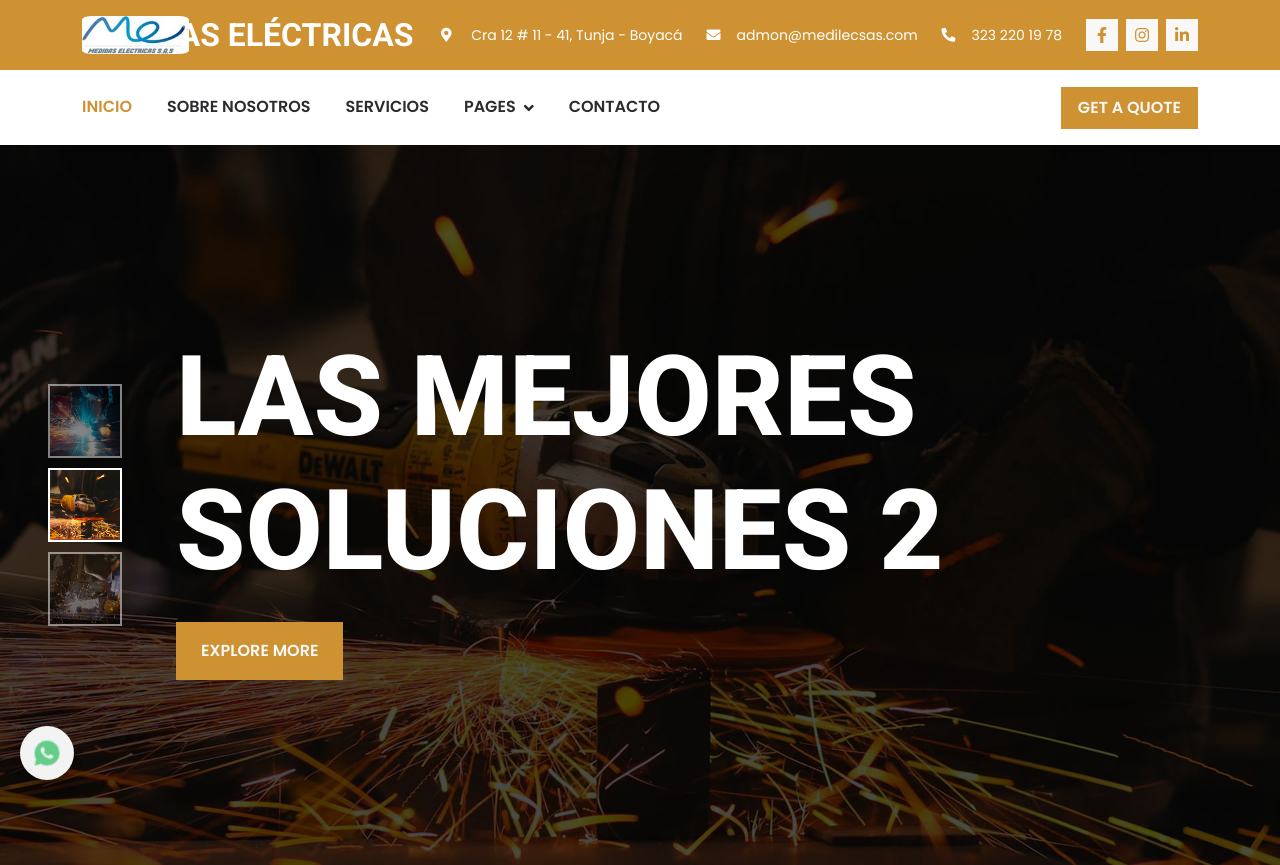
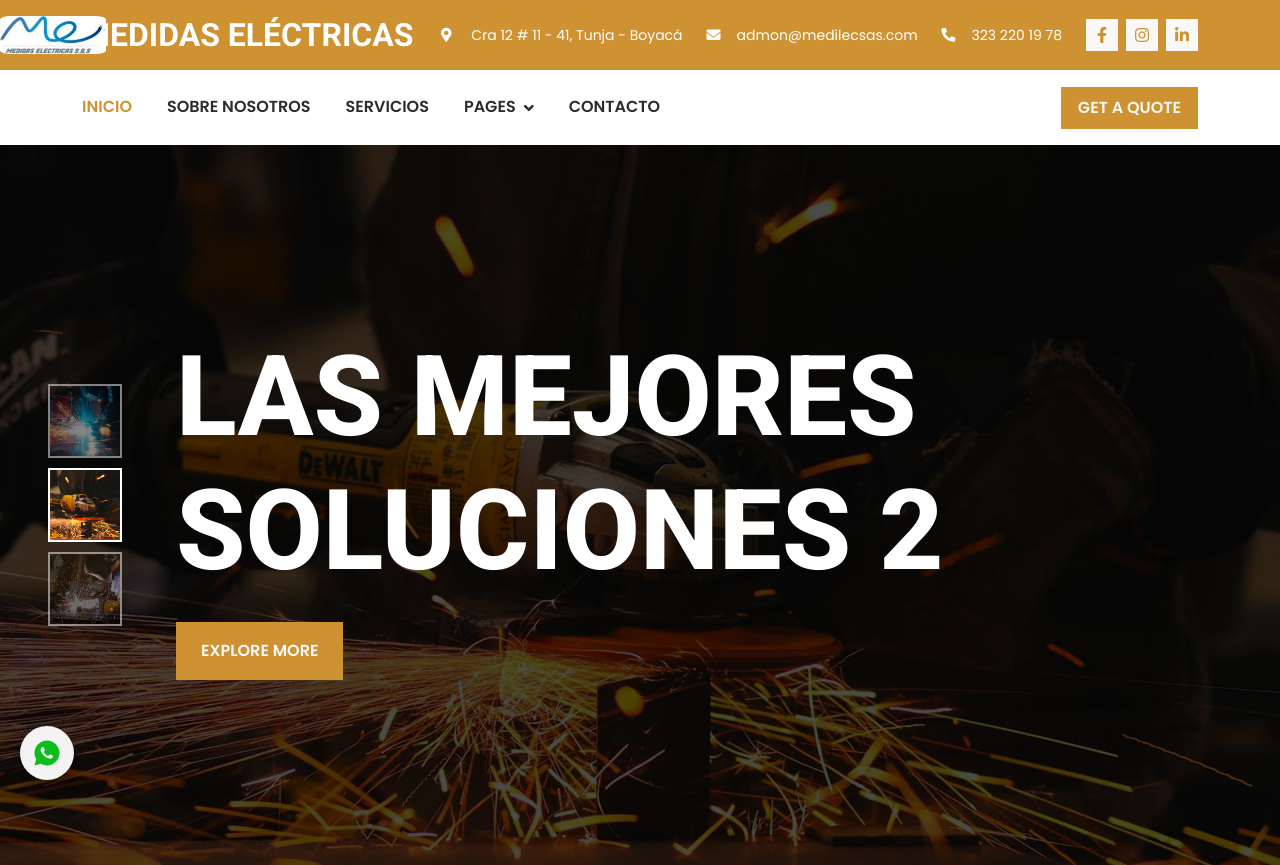
Before and after one commit to Medilec/pag-web, a plain HTML site: page index.html in a window 1280 px wide. Shown: the top 865 px of the page. Drawn offline with nearby package versions, Linux system fonts and the light colour scheme.

Commit message:
cambio en whatssapp icon

```diff
--- a/css/style.css
+++ b/css/style.css
@@ -4,11 +4,7 @@
     width: auto;
     position: fixed;
     border-radius: 10%;
-<<<<<<< HEAD
     left: -0.5px; /* mueve 0.5 cm a la izquierda */
-=======
-    left: -0.001cm; /* mueve 0.5 cm a la izquierda */
->>>>>>> 4fdb6e32af75f8229cdc0fa28915711e798bd7e3
 }
 
 .back-to-top {
--- a/index.html
+++ b/index.html
@@ -724,9 +724,9 @@
 
      <!-- Whatsapp -->
     <div class="whatsapp-float" id="whatsappButton">
-    <a href="https://wa.me/573125545442?text=Hola, quiero información gracias." target="_blank">
+    <a href="https://wa.me/573114761016?text=Hola, me gustaría recibir información." target="_blank">
         <div class="whatsapp-icon-wrapper">
-            <img src="img/whatsapp-fill.png" alt="WhatsApp">
+            <img src="img/whatsapp-fill.svg" alt="WhatsApp">
         </div>
     </a>
 </div>
```
Also changed, not shown: img/whatsapp-fill.svg (added).
